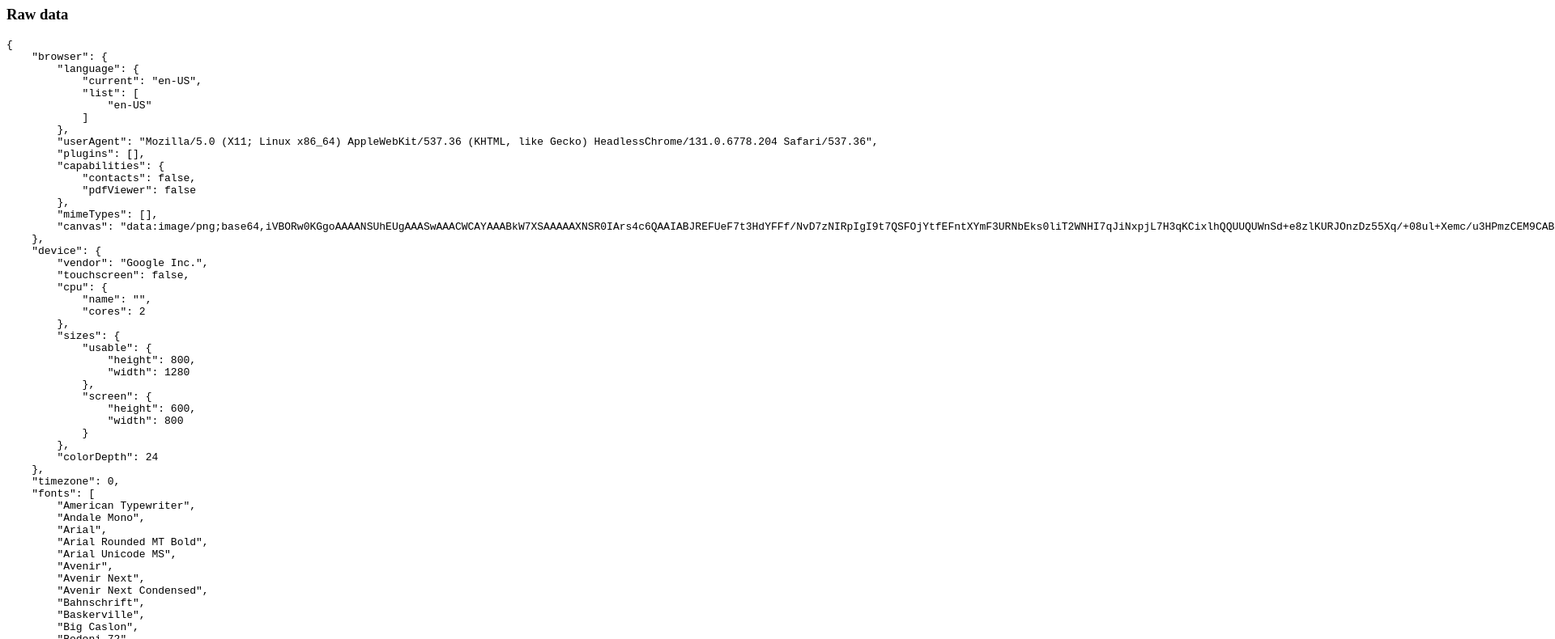
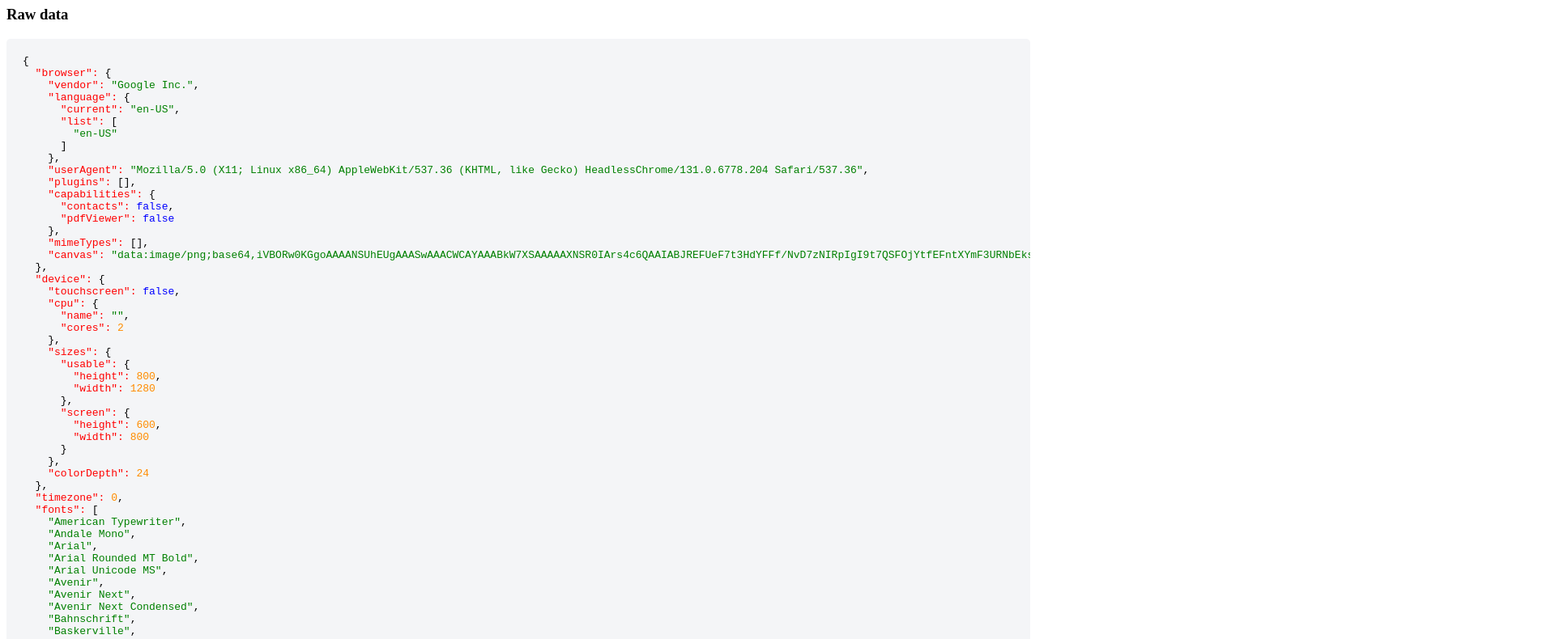
Before and after one commit to Exerra/fingerprinter, a website built with Parcel: page index.html in a window 1280 px wide. Shown: the part 73-863 px from the top of the page at 81% size, 1920 px wide, since content can reach past the window. Built offline with nearby package versions, Linux system fonts and the light colour scheme.

Commit message:
syntax highlighting

```diff
--- a/index.html
+++ b/index.html
@@ -3,6 +3,24 @@
 <head>
 	<meta charset="UTF-8">
 	<title>fingerprinting</title>
+	<style>
+		#json {
+			background-color: #F4F5F7;
+			padding: 20px;
+			border-radius: 5px;
+			height: auto;
+			overflow: auto;
+			word-break: normal;
+			word-wrap: normal;
+			white-space: pre;
+		}
+
+        .string { color: green; }
+        .number { color: darkorange; }
+        .boolean { color: blue; }
+        .null { color: magenta; }
+        .key { color: red; }
+	</style>
 </head>
 <body>
 	<h1>Your ID: <span id="encoded"></span></h1>
--- a/src/index.ts
+++ b/src/index.ts
@@ -4,6 +4,25 @@ import canvas from "./sources/canvas";
 import { encode } from "./utils/hash";
 import getDeviceInfo from "./sources/device";
 import fonts from "./sources/fonts";
+
+function syntaxHighlight(json) {
+	json = json.replace(/&/g, '&amp;').replace(/</g, '&lt;').replace(/>/g, '&gt;');
+	return json.replace(/("(\\u[a-zA-Z0-9]{4}|\\[^u]|[^\\"])*"(\s*:)?|\b(true|false|null)\b|-?\d+(?:\.\d*)?(?:[eE][+\-]?\d+)?)/g, function (match) {
+		var cls = 'number';
+		if (/^"/.test(match)) {
+			if (/:$/.test(match)) {
+				cls = 'key';
+			} else {
+				cls = 'string';
+			}
+		} else if (/true|false/.test(match)) {
+			cls = 'boolean';
+		} else if (/null/.test(match)) {
+			cls = 'null';
+		}
+		return '<span class="' + cls + '">' + match + '</span>';
+	});
+}
 
 const asyncFunc = async () => {
 	let browser = await getBrowserInfo()
@@ -36,7 +55,7 @@ const asyncFunc = async () => {
 
 	console.log(final)
 	document.getElementById("encoded").innerText = encoded
-	document.getElementById("json").innerText = JSON.stringify(final, undefined, 4)
+	document.getElementById("json").innerHTML = syntaxHighlight(JSON.stringify(final, undefined, 2))
 }
 
 asyncFunc()
--- a/src/sources/browser.ts
+++ b/src/sources/browser.ts
@@ -16,7 +16,8 @@ export default async function () {
 		})
 	}
 
-	let obj: any = {
+	return {
+		vendor: window.navigator.vendor || "",
 		language: {
 			current: nav.language,
 			list: nav.languages
@@ -29,6 +30,4 @@ export default async function () {
 		},
 		mimeTypes: mimetypes || []
 	}
-
-	return obj
 }
--- a/src/sources/device.ts
+++ b/src/sources/device.ts
@@ -1,8 +1,7 @@
 import getTouchscreen from "../utils/getTouchscreen";
 
 export default function () {
-	let obj = {
-		vendor: window.navigator.vendor,
+	return {
 		touchscreen: getTouchscreen(),
 		cpu: {
 			// @ts-ignore
@@ -21,6 +20,4 @@ export default function () {
 		},
 		colorDepth: screen.colorDepth
 	}
-
-	return obj
 }
```
Lines whose indentation alone changed are shown as unchanged.
